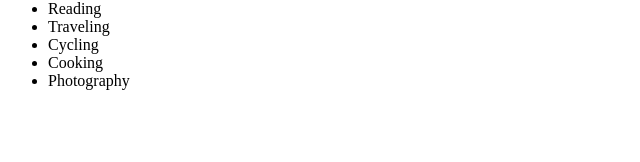
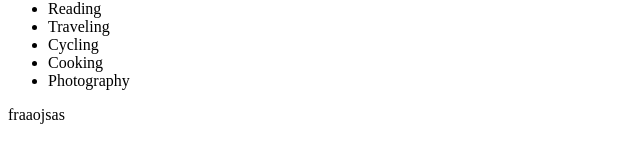
Before and after one commit to codebymahadi/hobbies, a plain HTML site: page index.html in a window 1280 px wide. Shown: the part 100-262 px from the top of the page, 0-640 px from the left. Drawn offline with Linux system fonts and the light colour scheme.

Commit message:
Added new dumbness

```diff
--- a/index.html
+++ b/index.html
@@ -7,3 +7,5 @@
     <li>Cooking</li>
     <li>Photography</li>
 </ul>
+
+<p>fraaojsas</p>
```
